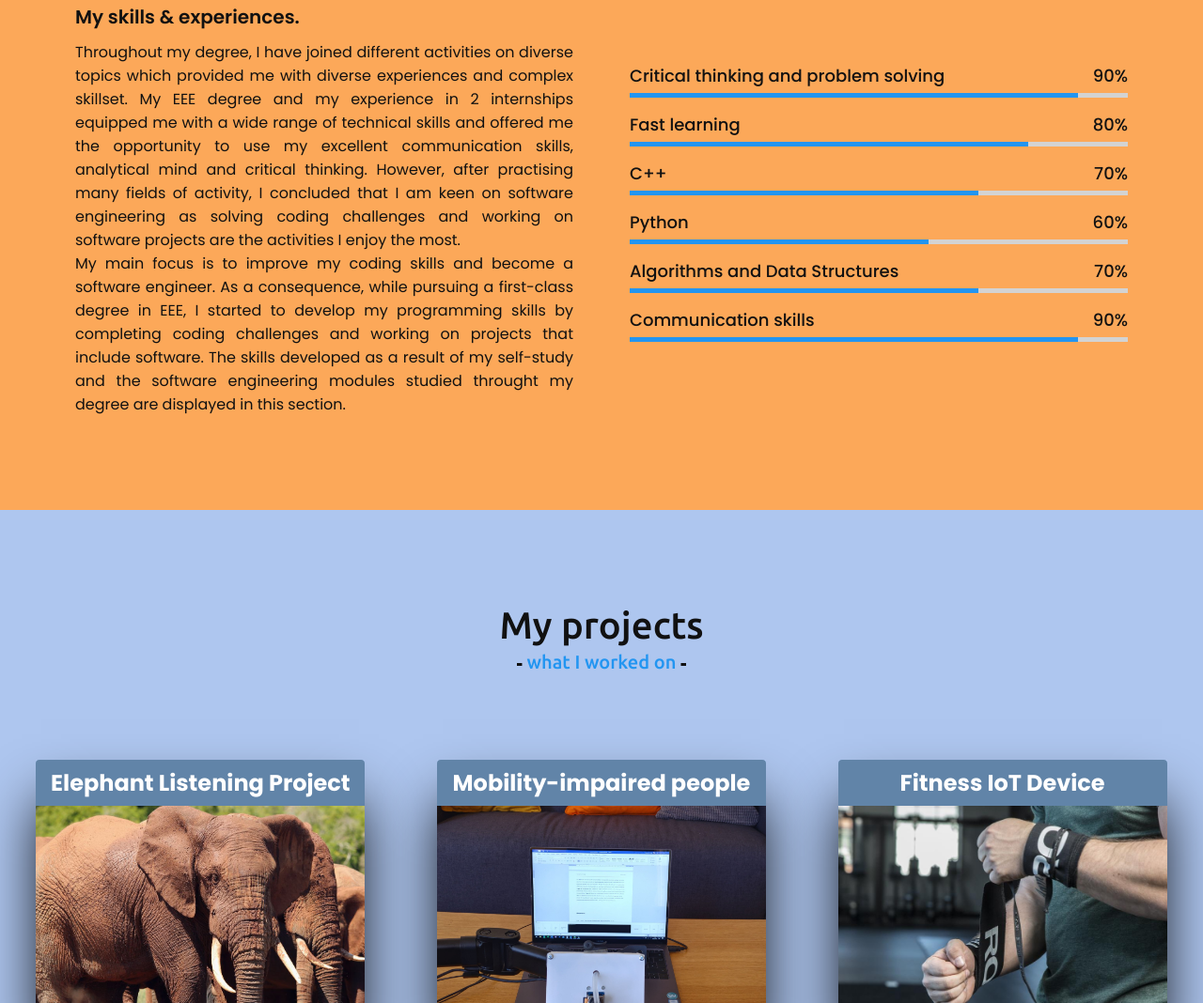
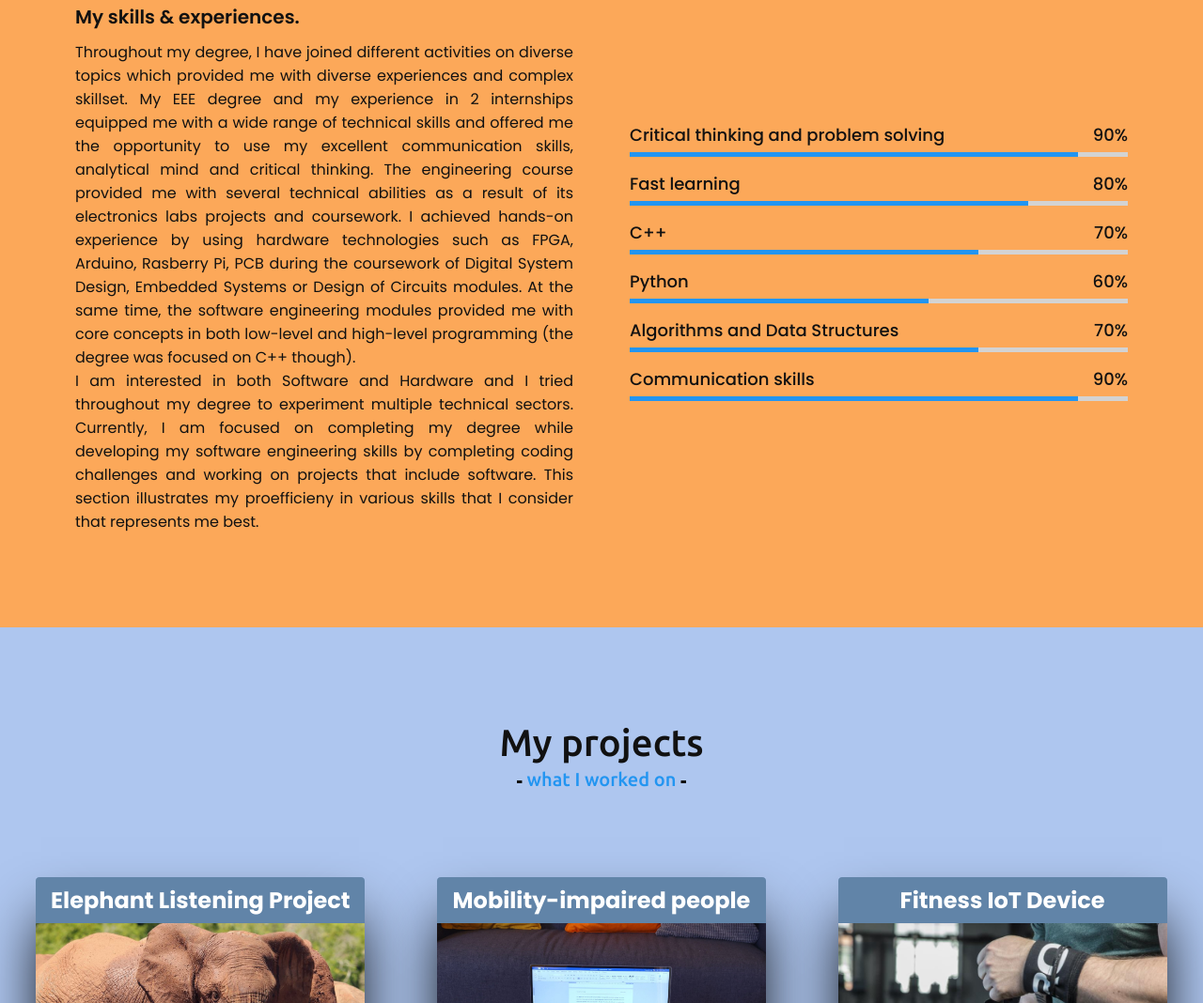
Before and after one commit to ic1618/Portfolio, a plain HTML site: page index.html in a window 1280 px wide. Shown: the part 1804-2872 px from the top of the page at 94% size. Drawn offline with nearby package versions, Linux system fonts and the light colour scheme.

Commit message:
Update index.html

```diff
--- a/index.html
+++ b/index.html
@@ -75,13 +75,15 @@
                         which provided me with diverse experiences and complex skillset.
                        My EEE degree and my experience in 2 internships equipped me with a wide range of technical skills and
                         offered me the opportunity to use my excellent communication skills, analytical mind and critical thinking.
-                        However, after practising many fields of activity, I concluded that I am keen on
-                        software engineering as solving coding challenges and working on software projects are the activities I enjoy the most.</p>
-                    <p>My main focus is to improve my coding skills and become a software engineer. As a consequence,
-                        while pursuing a first-class degree in EEE, I started to develop my programming skills by
-                        completing coding challenges and working on projects that include software.
-                        The skills developed as a result of my self-study and the software engineering modules studied throught my degree
-                    are displayed in this section.</p>
+                        The engineering course provided me with several technical abilities as a result of its electronics labs projects and coursework.
+                        I achieved hands-on experience by using hardware technologies such as FPGA, Arduino, Rasberry Pi, PCB during the coursework of
+                        Digital System Design, Embedded Systems or Design of Circuits modules. At the same time, the software engineering modules provided me with
+                        core concepts in both low-level and high-level programming (the degree was focused on C++ though).
+                        </p>
+                    <p>I am interested in both Software and Hardware and I tried throughout my degree to experiment multiple technical sectors.
+                        Currently, I am focused on completing my degree while developing my software engineering skills by completing coding challenges and working
+                        on projects that include software.
+                        This section illustrates my proefficieny in various skills that I consider that represents me best. </p>
                     <!--<a href="#">Read more</a>-->
                 </div>
                 <div class="column right">
```
